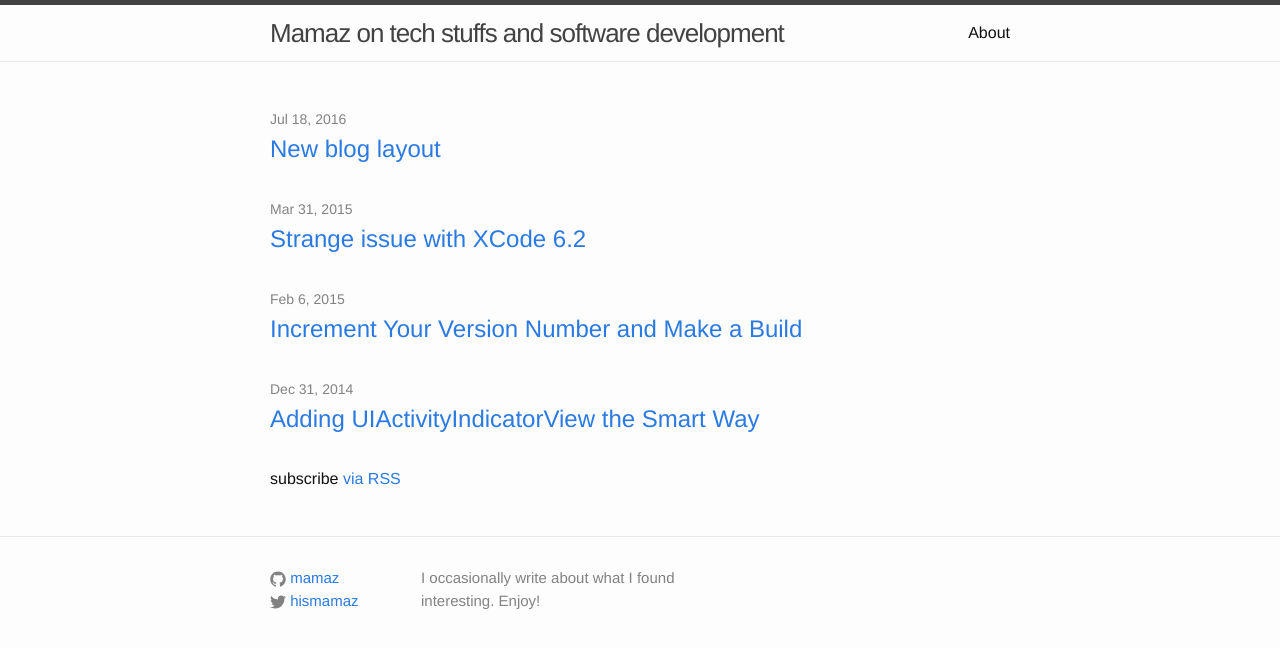
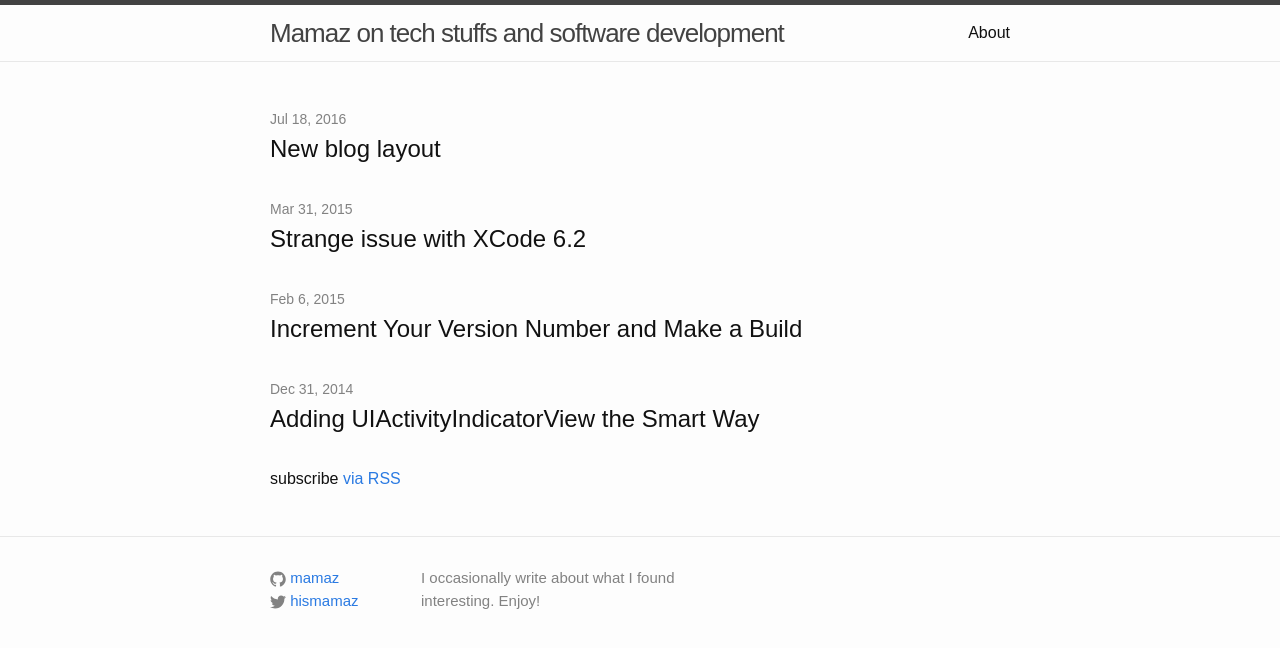
Before and after one commit to mamaz/mamaz.github.io, a Jekyll site: the page built from index.html, in a window 1280 px wide. Shown: the top 648 px of the page. Built offline with Jekyll 4.4.1, drawn with Linux system fonts in a browser that asks for light colours.

Commit message:
Differentitate style on link

```diff
--- a/_sass/_base.scss
+++ b/_sass/_base.scss
@@ -94,14 +94,14 @@ a {
     color: $brand-color;
     text-decoration: none;
 
-    &:visited {
-        color: darken($brand-color, 15%);
-    }
-
-    &:hover {
-        color: $text-color;
-        text-decoration: underline;
-    }
+    // &:visited {
+    //     color: darken($brand-color, 15%);
+    // }
+    //
+    // &:hover {
+    //     color: $text-color;
+    //     text-decoration: underline;
+    // }
 }
 
 
--- a/_sass/_layout.scss
+++ b/_sass/_layout.scss
@@ -192,6 +192,7 @@
 .post-link {
     display: block;
     font-size: 24px;
+    color: $text-color
 }
 
 
--- a/css/main.scss
+++ b/css/main.scss
@@ -6,7 +6,7 @@
 
 
 // Our variables
-$base-font-family: "Helvetica Neue", Helvetica, Arial, sans-serif;
+$base-font-family: "Avenir", "Proxima Nova", Arial, sans-serif;
 $base-font-size:   16px;
 $base-font-weight: 400;
 $small-font-size:  $base-font-size * 0.875;
```
